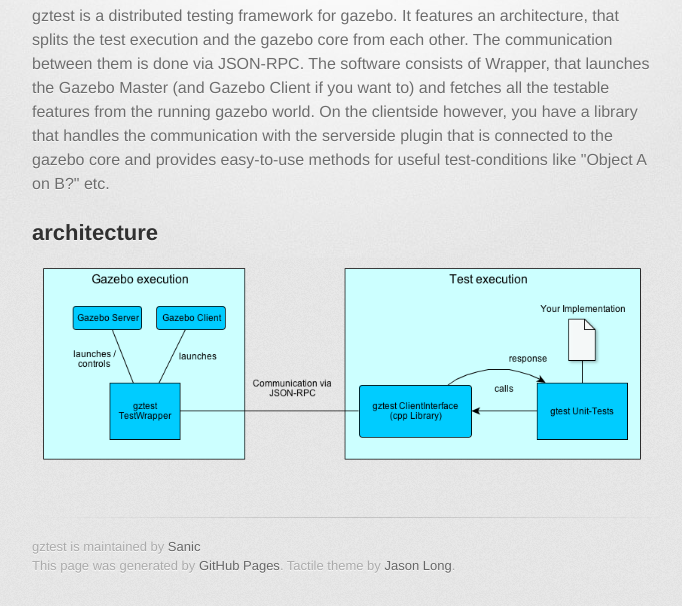
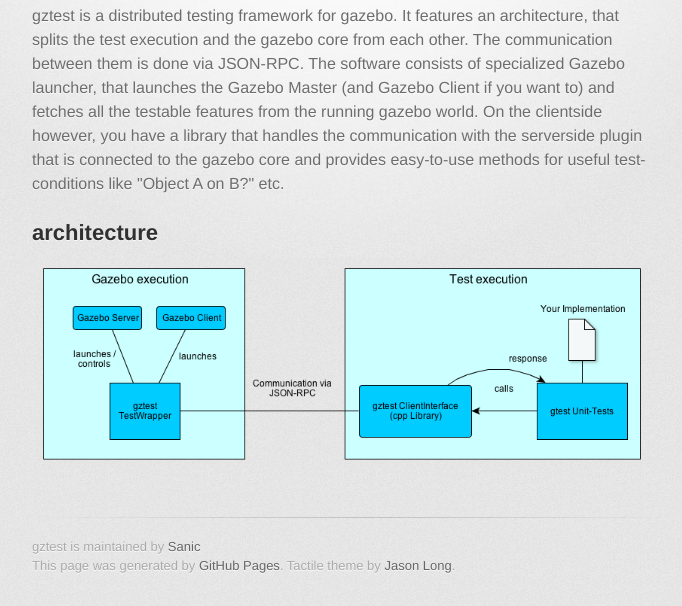
Before and after one commit to Sanic/gztest, a plain HTML site: page index.html in a window 1280 px wide. Shown: the part 315-921 px from the top of the page, without its empty margins (298-980 px from the left). Drawn offline with Linux system fonts and the light colour scheme; a web font is replaced by a local one.

Commit message:
updated description of the webpage

```diff
--- a/index.html
+++ b/index.html
@@ -34,7 +34,7 @@
           <h1>
 <a name="gztest" class="anchor" href="#gztest"><span class="octicon octicon-link"></span></a>gztest</h1>
 
-<p>gztest is a distributed testing framework for gazebo. It features an architecture, that splits the test execution and the gazebo core from each other. The communication between them is done via JSON-RPC. The software consists of Wrapper, that launches the Gazebo Master (and Gazebo Client if you want to) and fetches all the testable features from the running gazebo world. On the clientside however, you have a library that handles the communication with the serverside plugin that is connected to the gazebo core and provides easy-to-use methods for useful test-conditions like "Object A on B?" etc.</p>
+<p>gztest is a distributed testing framework for gazebo. It features an architecture, that splits the test execution and the gazebo core from each other. The communication between them is done via JSON-RPC. The software consists of specialized Gazebo launcher, that launches the Gazebo Master (and Gazebo Client if you want to) and fetches all the testable features from the running gazebo world. On the clientside however, you have a library that handles the communication with the serverside plugin that is connected to the gazebo core and provides easy-to-use methods for useful test-conditions like "Object A on B?" etc.</p>
 
 <h2>architecture</h2>
 <img alt="architecture" src="images/architecture.png">
```
